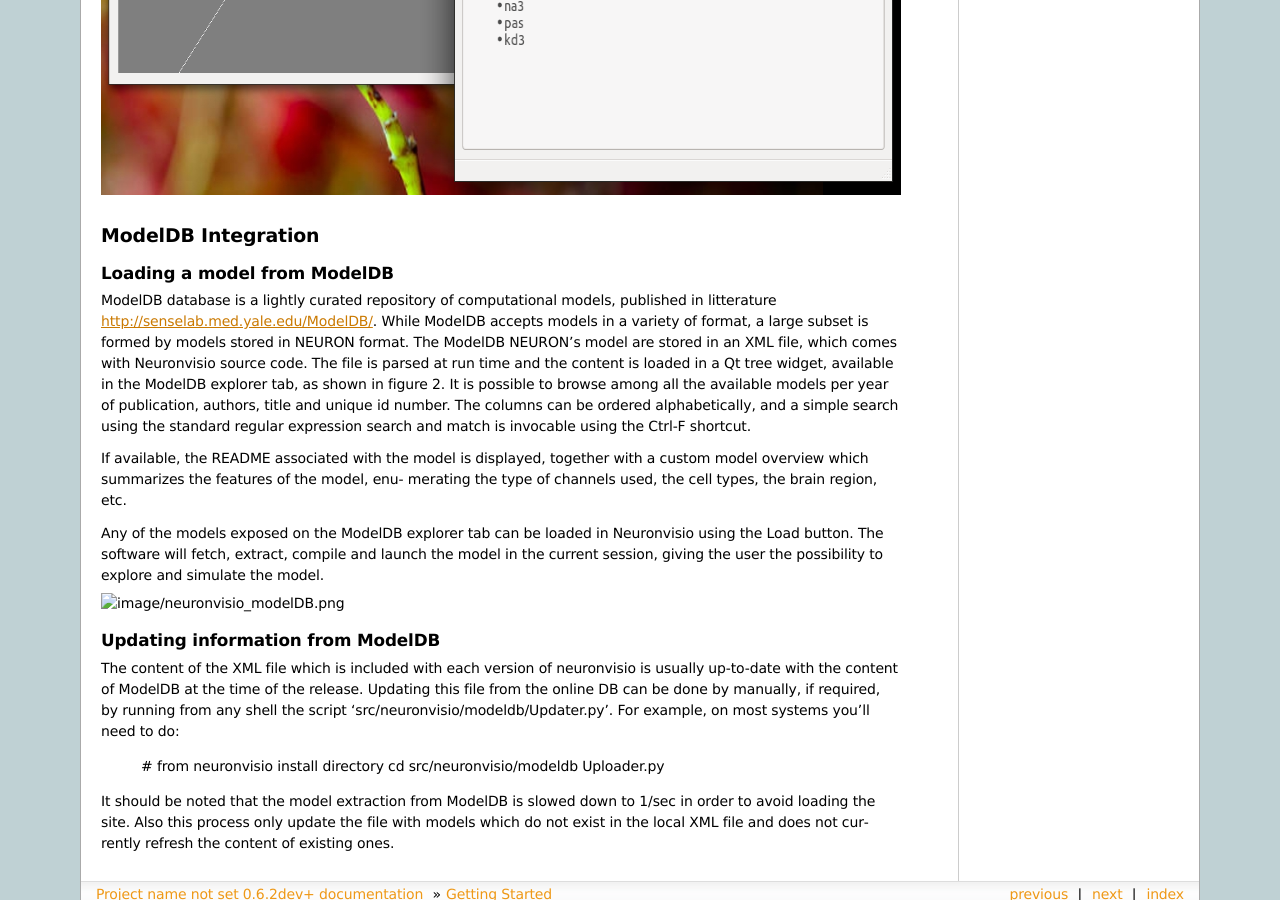
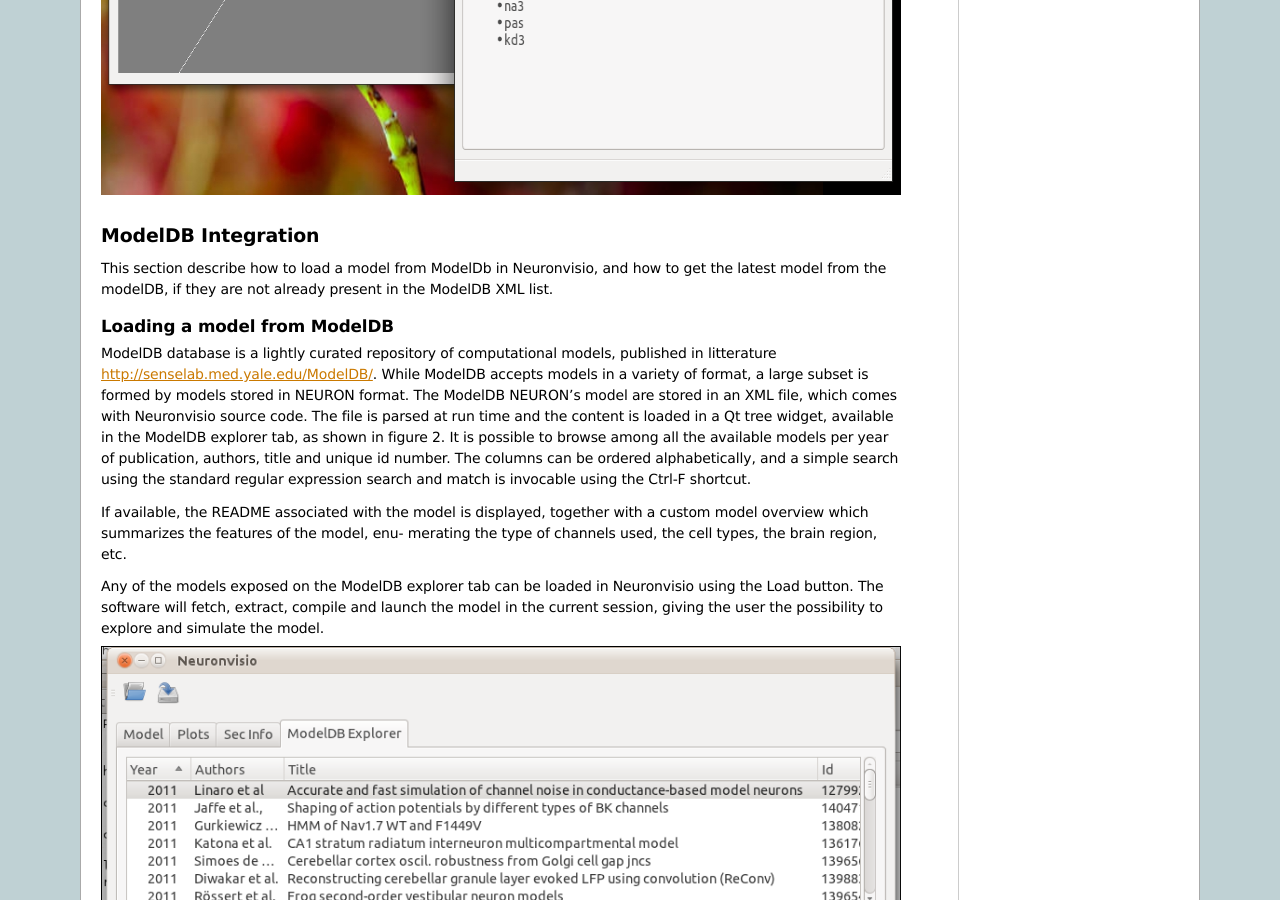
Before and after one commit to mattions/neuronvisio, a Sphinx documentation site: the page built from docs/gettingstarted.rst, in a window 1280 px wide and 900 px high, scrolled down 5003 px. Built offline with Sphinx 7.4.7, drawn with Linux system fonts in a browser that asks for light colours; formulas are drawn with MathJax 3; the version number is read from the project's files by our own code.

Commit message:
Improved the docs for ModelDB integration, fixed a wrong image.

```diff
--- a/docs/gettingstarted.rst
+++ b/docs/gettingstarted.rst
@@ -133,9 +133,14 @@
     :scale: 100
 
 ModelDB Integration
-=================
+===================
+
+This section describe how to load a model from ModelDb in Neuronvisio, and how
+to get the latest model from the modelDB, if they are not already present
+in the ModelDB XML list.
+
 Loading a model from ModelDB
------------------------
+----------------------------
 
 ModelDB database is a lightly curated repository of computational models,
 published in litterature http://senselab.med.yale.edu/ModelDB/. While ModelDB
@@ -157,10 +162,11 @@
 launch the model in the current session, giving the user the possibility to explore
 and simulate the model.
 
-.. image:: image/neuronvisio_modelDB.png
+.. image:: images/neuronvisio_modelDB.png
 
 Updating information from ModelDB
------------------------
+---------------------------------
+
 The content of the XML file which is included with each version of neuronvisio is usually
 up-to-date with the content of ModelDB at the time of the release. Updating this file
 from the online DB can be done by manually, if required, by running from any shell the script
```
Also changed, not shown: docs/images/neuronvisio_modelDB.png.
